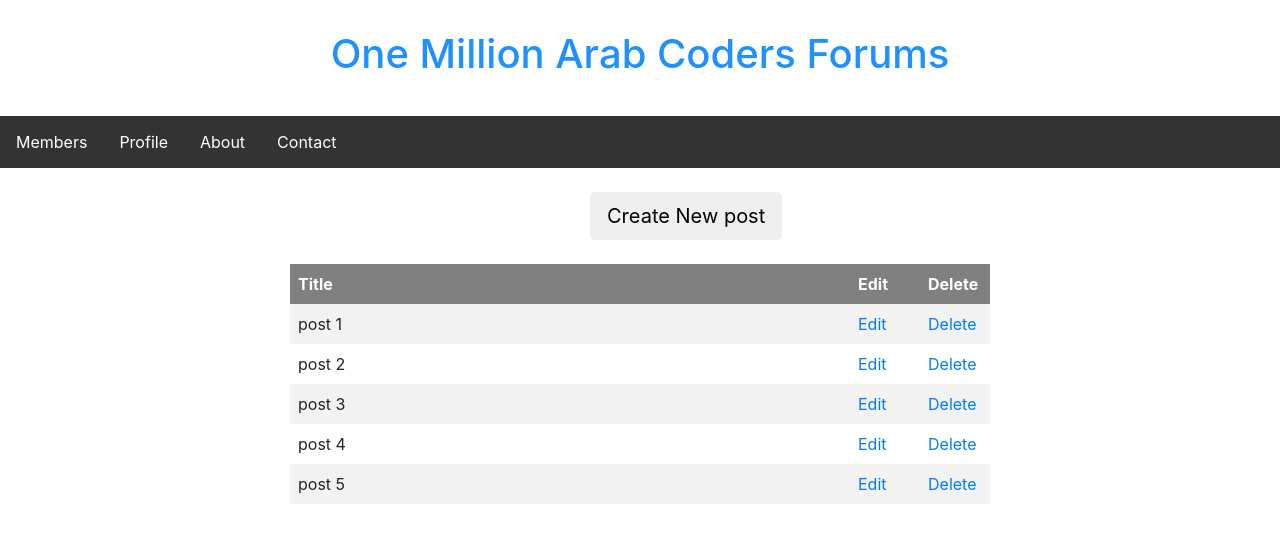
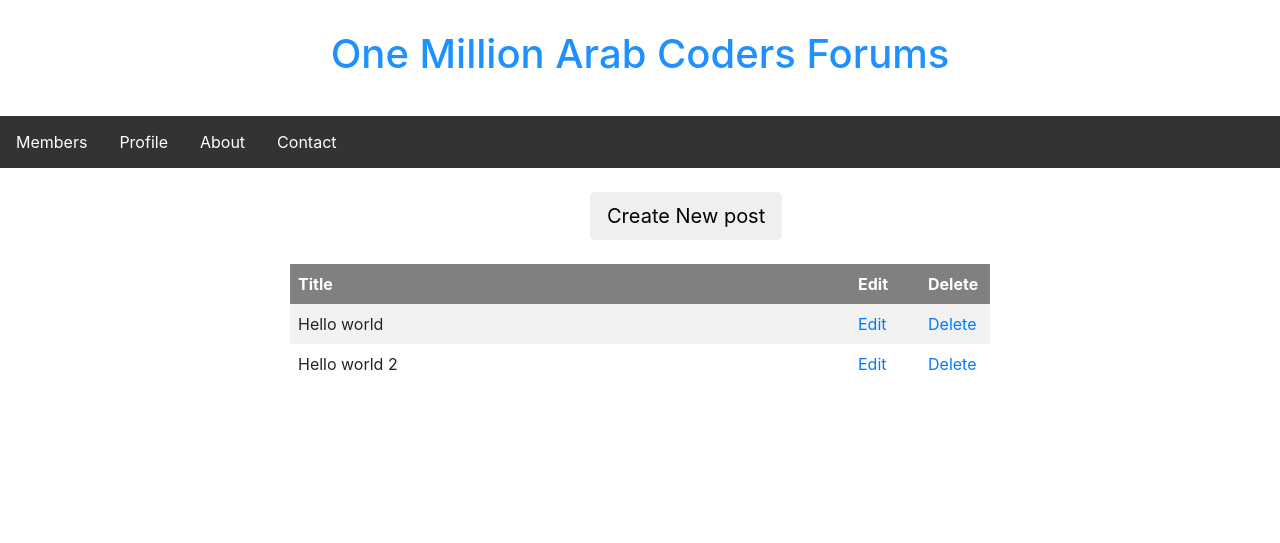
Before and after one commit to TChi91/omac-forum-project, a Flask app: page / in a window 1280 px wide. Shown: the top 543 px of the page. Run offline with Flask 2, Linux system fonts and the light colour scheme; some libraries are stand-ins or nearby versions.

Commit message:
using jinja workshop

```diff
--- a/forums/app.py
+++ b/forums/app.py
@@ -1,4 +1,5 @@
 from flask import Flask, render_template
+from dummy_data import post_store
 
 app = Flask(__name__)
 
@@ -6,12 +7,7 @@ app = Flask(__name__)
 @app.route("/index")
 @app.route("/")
 def home():
-    return render_template("index.html")
-
-
-@app.route('/sayHello/<username>')
-def sayhello(username):
-    return 'Hello {}' .format(username)
-
+    posts = post_store.get_all()
+    return render_template("index.html", posts = posts)
 
 app.run()
--- /dev/null
+++ b/forums/dummy_data.py
@@ -0,0 +1,6 @@
+import stores, models
+
+post_store = stores.PostStore()
+
+post_store.add(models.Post('Hello world', 'Hello world from Flask app'))
+post_store.add(models.Post('Hello world 2', 'Hello world from Flask app 2'))
--- /dev/null
+++ b/forums/static/style.css
@@ -0,0 +1,50 @@
+h1 {
+    color:#1E90FF;
+    text-align:center;
+    padding: 30px;
+}
+
+ul {
+    list-style-type: none;
+    margin: 0;
+    padding: 0;
+    overflow: hidden;
+    background-color: #333;
+    text-align:center
+}
+
+li {
+    float: left;
+}
+
+li a {
+    display: block;
+    color: white;
+    text-align: center;
+    padding: 14px 16px;
+    text-decoration: none;
+}
+
+/* Change the link color to #111 (black) on hover */
+li a:hover {
+    background-color: #111;
+}
+button{
+    margin-left: 590px;}
+table {
+    border-collapse: collapse;
+    width: 700px;
+    margin : auto;
+}
+
+th, td {
+    text-align: left;
+    padding: 8px;
+}
+
+tr:nth-child(even){background-color: #f2f2f2}
+
+th {
+    background-color: gray;
+    color: white;
+}
--- a/forums/templates/index.html
+++ b/forums/templates/index.html
@@ -3,58 +3,7 @@
 <head>
     <meta charset="UTF-8">
     <link rel="stylesheet" href="https://maxcdn.bootstrapcdn.com/bootstrap/4.0.0/css/bootstrap.min.css" integrity="sha384-Gn5384xqQ1aoWXA+058RXPxPg6fy4IWvTNh0E263XmFcJlSAwiGgFAW/dAiS6JXm" crossorigin="anonymous">
-    <style>
-        h1 {
-        color:#1E90FF;
-        text-align:center;
-        padding: 30px;
-        }
-        ul {
-    list-style-type: none;
-    margin: 0;
-    padding: 0;
-    overflow: hidden;
-    background-color: #333;
-    text-align:center
-}
-
-li {
-    float: left;
-}
-
-li a {
-    display: block;
-    color: white;
-    text-align: center;
-    padding: 14px 16px;
-    text-decoration: none;
-}
-
-/* Change the link color to #111 (black) on hover */
-li a:hover {
-    background-color: #111;
-}
-button{
-    margin-left: 590px;}
-table {
-    border-collapse: collapse;
-    width: 700px;
-    margin : auto;
-}
-
-th, td {
-    text-align: left;
-    padding: 8px;
-}
-
-tr:nth-child(even){background-color: #f2f2f2}
-
-th {
-    background-color: gray;
-    color: white;
-}
-    </style>
-
+    <link rel="stylesheet" href="/static/style.css">
     <title>Title</title>
 </head>
 <body>
@@ -71,38 +20,20 @@ th {
 <br><br>
 <table>
     <col width="80%">
-  <col width="10%">
+    <col width="10%">
     <col width="10%">
   <tr>
     <th class="title">Title</th>
     <th>Edit</th>
     <th>Delete</th>
   </tr>
+  {% for post in posts %}
     <tr>
-        <td>post 1</td>
+        <td>{{post.title}}</td>
         <td><a href="#">Edit</a></td>
         <td><a href="#">Delete</a></td>
     </tr>
-    <tr>
-        <td>post 2</td>
-        <td><a href="#">Edit</a></td>
-        <td><a href="#">Delete</a></td>
-    </tr>
-    <tr>
-        <td>post 3</td>
-        <td><a href="#">Edit</a></td>
-        <td><a href="#">Delete</a></td>
-    </tr>
-    <tr>
-        <td>post 4</td>
-        <td><a href="#">Edit</a></td>
-        <td><a href="#">Delete</a></td>
-    </tr>
-    <tr>
-        <td>post 5</td>
-        <td><a href="#">Edit</a></td>
-        <td><a href="#">Delete</a></td>
-    </tr>
+    {% endfor %}
 </table>
 </body>
 </html>
```
